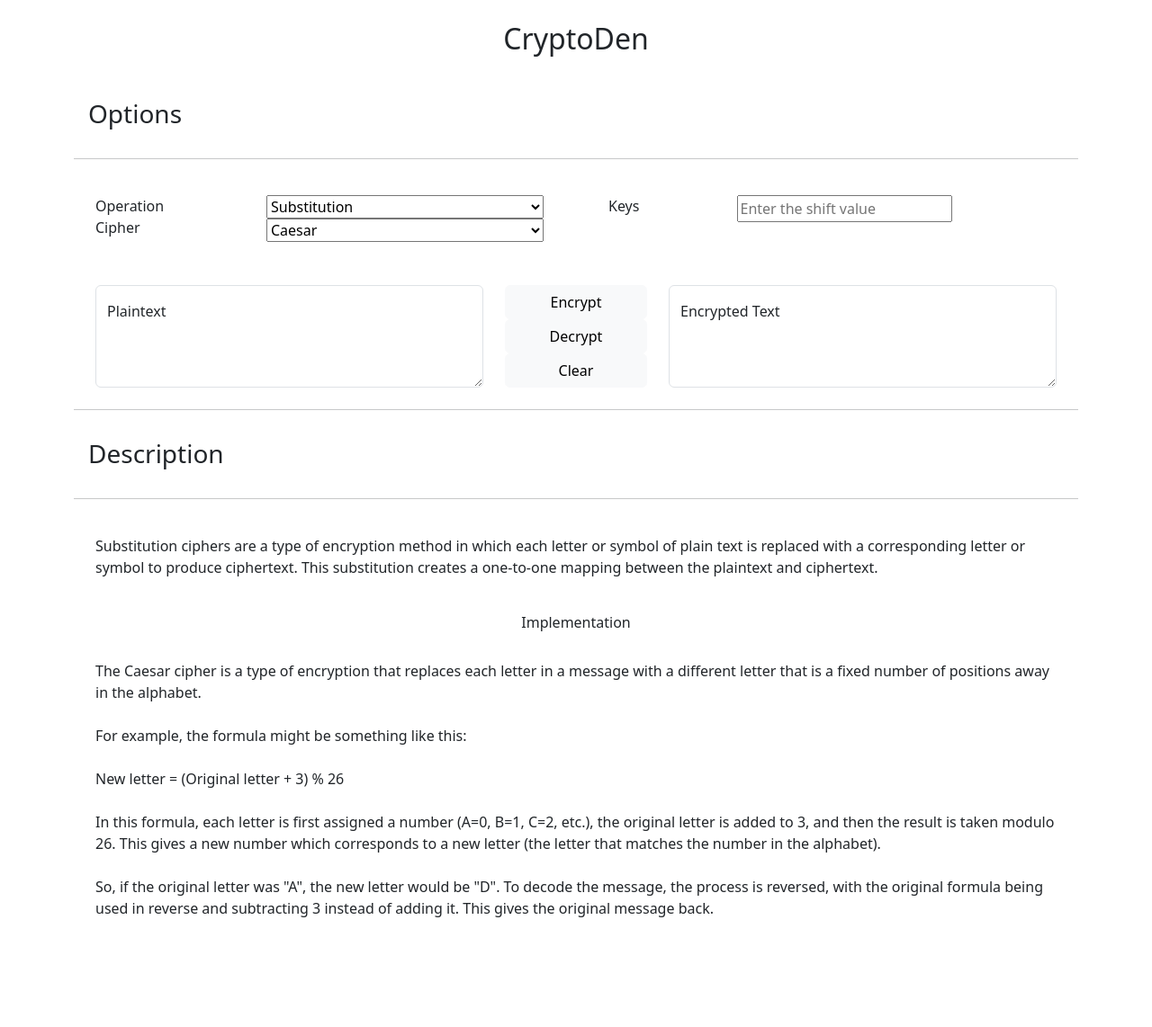
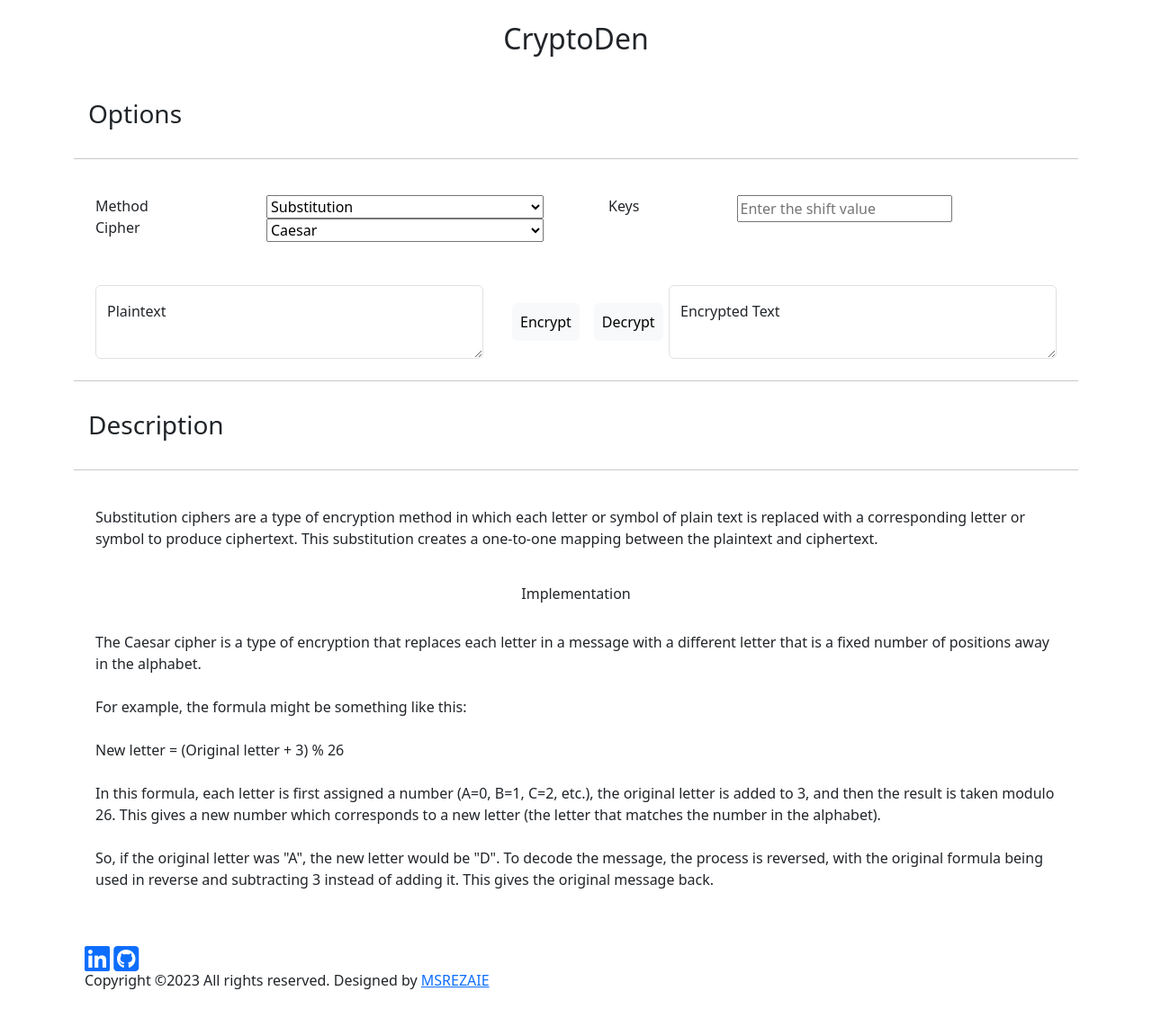
Before and after one commit to msrezaie/textual_cryptography, a Django app: page /projects/cryptoden/ in a window 1280 px wide. Shown: the whole page at 90% size. Before the commit the page ends 1020 px from the top, so only its background shows below. Run offline with Django 4.2, Linux system fonts and the light colour scheme; data comes from the database, SQL or seed files in the repository; both versions use the stored data as it was after the commit; some libraries are stand-ins or nearby versions.

Commit message:
updated cipher descriptions and added a footer

```diff
--- a/cryptoden/templates/cryptoden/index.html
+++ b/cryptoden/templates/cryptoden/index.html
@@ -14,7 +14,8 @@
     <title>CryptoDen</title>
 </head>
 <body>
-    <section class="container">
+    <div class="pattern">
+        <div class="container">
             <div class="row text-center">
                 <div class="col-md">
                     <div class="p-4">
@@ -36,7 +37,7 @@
                         <div class="row">
                             <div class="col-4">
                                 <div class="settings d-flex flex-column p-4">
-                                <label for="operation-select">Operation</label>
+                                    <label for="operation-select">Method</label>
                                     <label for="cipher-select">Cipher</label>
                                 </div>
                             </div>
@@ -80,10 +81,10 @@
                             </div>
                         </div>
                         <div class="col-md-2">
-                        <div class="d-flex flex-column">
-                            <button type="button" class="btn btn-light">Encrypt</button>
-                            <button type="button" class="btn btn-light">Decrypt</button>
-                            <button type="button" class="btn btn-light">Clear</button>
+                            <div class="ed-btns d-flex align-items-center">
+                                <button type="button" class="btn btn-light p-2 m-2">Encrypt</button>
+                                <button type="button" class="btn btn-light p-2 m-2">Decrypt</button>
+                                <button type="button" class="btn btn-light p-1 m-4">Clear</button>
                             </div>
                         </div>
                         <div class="col-md-5">
@@ -117,7 +118,23 @@
                     </div>
                 </div>
             </div>
-    </section>
+        </div>
+    </div>
+    <footer>
+        <div class="container">
+            <div class="row">
+                <div class="col-md p-4">
+                    <div class="social-list">
+                        <a href="" target="_blank"><i class="fa-brands fa-linkedin fa-2xl"></i></a>
+                        <a href="" target="_blank"><i class="fa-brands fa-square-github fa-2xl"></i></a>
+                    </div>
+                    <div class="copyright-row">
+                        <p>Copyright ©{% now 'Y' %} All rights reserved. Designed by <a href="#" target="">MSREZAIE</a></p>
+                    </div>
+                </div>
+            </div>
+        </div>
+    </footer>
 </body>
 <script>
     function validateInput(input) {
```
Also changed, not shown: db.sqlite3, 1 other file. Lines whose indentation alone changed are shown as unchanged.
